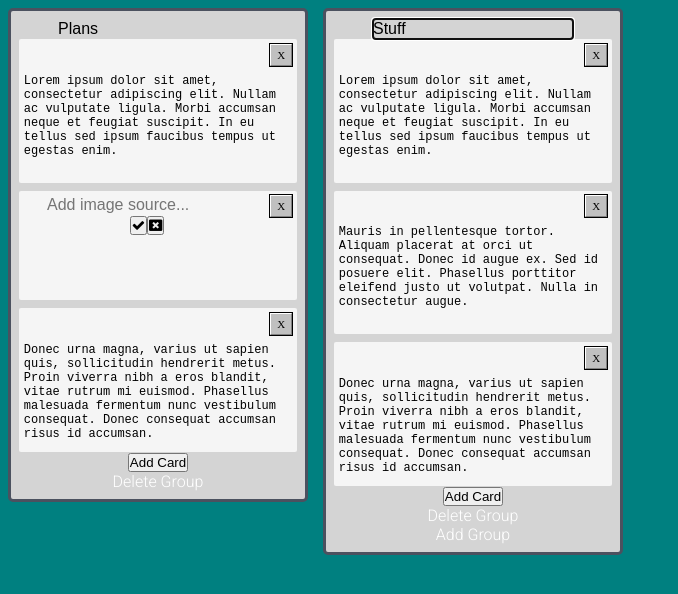
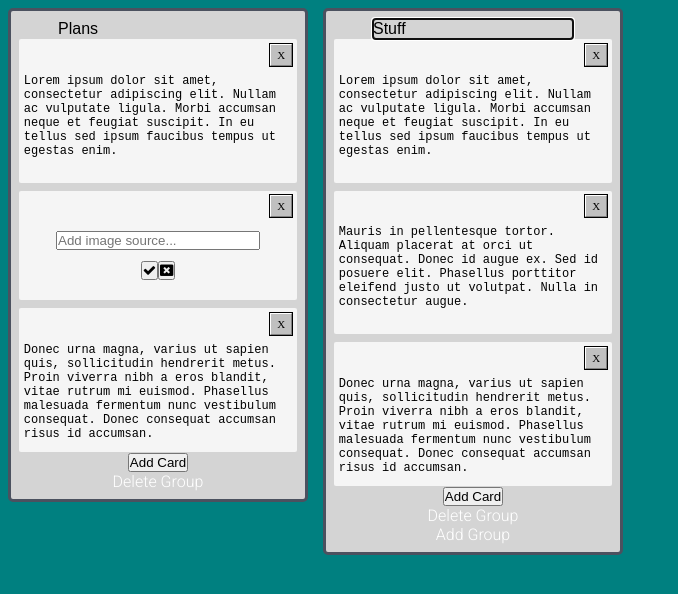
Before and after one commit to lennox-davidlevy/dragdrop, a React (Create React App) app: page / in a window 1280 px wide. Shown: the top 594 px of the page, without its empty margins (0-678 px from the left). Built offline with nearby package versions, Linux system fonts and the light colour scheme; no server answers.

Commit message:
bug fixes

```diff
--- a/src/App.css
+++ b/src/App.css
@@ -87,7 +87,7 @@ body {
   padding: 0.5rem 0.5rem;
 }
 
-input {
+.title-text {
   background-color: transparent;
   font-size: medium;
   border: 0px solid;
@@ -145,3 +145,11 @@ textarea {
   background: rgb(212, 212, 212);
   margin-bottom: 15px;
 }
+
+.image-group {
+  margin-top: 35px;
+}
+.image-input {
+  margin-bottom: 10px;
+  width: 200px;
+}
--- a/src/components/DragGroup.js
+++ b/src/components/DragGroup.js
@@ -104,9 +104,18 @@ const DragGroup = ({ data }) => {
   const deleteGroup = (groupIdx) => {
     let newList = JSON.parse(JSON.stringify(list));
     newList.splice(groupIdx, 1);
+    const tempRandomWord = [...randomWord];
+    let word;
+    if (tempRandomWord.length > 0) {
+      const tempWord = tempRandomWord.pop();
+      word = tempWord.charAt(0).toUpperCase() + tempWord.slice(1);
+      setRandomWord(tempRandomWord);
+    } else {
+      word = 'Fetch Off';
+    }
     let newGroup = {
-      id: '2',
-      title: 'new group',
+      id: uuidv4(),
+      title: `Group ${word}`,
       items: [],
     };
     if (newList.length === 0) {
@@ -125,13 +134,20 @@ const DragGroup = ({ data }) => {
     setList(tempList);
   };
 
-  const handleItemInputChange = (e, index, itemIndex) => {
+  const handleItemInputChange = (e, index, itemIndex, imageChange) => {
     const { name, value } = e.target;
     const tempList = JSON.parse(JSON.stringify(list));
-    tempList[index]['items'][itemIndex] = {
-      ...tempList[index]['items'][itemIndex],
-      [name]: value,
-    };
+    if (imageChange) {
+      tempList[index]['items'][itemIndex] = {
+        ...tempList[index]['items'][itemIndex],
+        ['content']: value,
+      };
+    } else {
+      tempList[index]['items'][itemIndex] = {
+        ...tempList[index]['items'][itemIndex],
+        [name]: value,
+      };
+    }
     setList(tempList);
   };
 
--- a/src/components/DragItems.js
+++ b/src/components/DragItems.js
@@ -16,24 +16,22 @@ const DragItems = ({
   setImageId,
 }) => {
   const [imgSource, setImgSource] = useState('');
-  const [showImage, setShowImage] = useState(false);
 
-  const handleImgSourceChange = (e) => {
-    setImgSource(e.target.value);
-  };
+  // const handleImgSourceChange = (e) => {
+  //   setImgSource(e.target.value);
+  // };
 
   const handleSubmitImgSource = (e, itemIdx) => {
-    const tempList = JSON.parse(JSON.stringify(list));
-    tempList[groupIdx]['items'][itemIdx] = {
-      ...tempList[groupIdx]['items'][itemIdx],
-      content: imgSource,
-    };
-    console.log(tempList[groupIdx]['items'][itemIdx]['content']);
-    setList(tempList);
+    // const tempList = JSON.parse(JSON.stringify(list));
+    // tempList[groupIdx]['items'][itemIdx] = {
+    //   ...tempList[groupIdx]['items'][itemIdx],
+    //   content: imgSource,
+    // };
+    // console.log(tempList[groupIdx]['items'][itemIdx]['content']);
+    // setList(tempList);
     const tempId = { ...imageId };
-    tempId[tempList[groupIdx]['items'][itemIdx]['id']] = true;
+    tempId[list[groupIdx]['items'][itemIdx]['id']] = true;
     setImageId(tempId);
-    setShowImage(true);
     setImgSource('');
   };
 
@@ -80,13 +78,23 @@ const DragItems = ({
                 className="photo"
                 src={list[groupIdx]['items'][itemIdx]['content']}
               />
-            ) : image ? (
+            ) : image && !imageId[itemId] ? (
               <div className="image-group">
-                <input
+                {/* <input
                   value={imgSource}
                   placeholder="Add image source..."
                   onChange={handleImgSourceChange}
+                  className="image-input"
+                /> */}
+                <input
+                  value={list[groupIdx]['items'][itemIdx]['content']}
+                  placeholder="Add image source..."
+                  onChange={(e) =>
+                    handleInputChange(e, groupIdx, itemIdx, true)
+                  }
+                  className="image-input"
                 />
+
                 <div className="button-group">
                   <button onClick={(e) => handleSubmitImgSource(e, itemIdx)}>
                     <i className="fa fa-check"></i>
--- a/src/dummyData.js
+++ b/src/dummyData.js
@@ -16,8 +16,7 @@ const data = [
         id: uuidv4(),
         title: 'bunny',
         image: true,
-        content:
-          'https://www.ntu.ac.uk/__data/assets/image/0035/884573/Otis-Havana.jpg',
+        content: '',
       },
       {
         id: uuidv4(),
```
